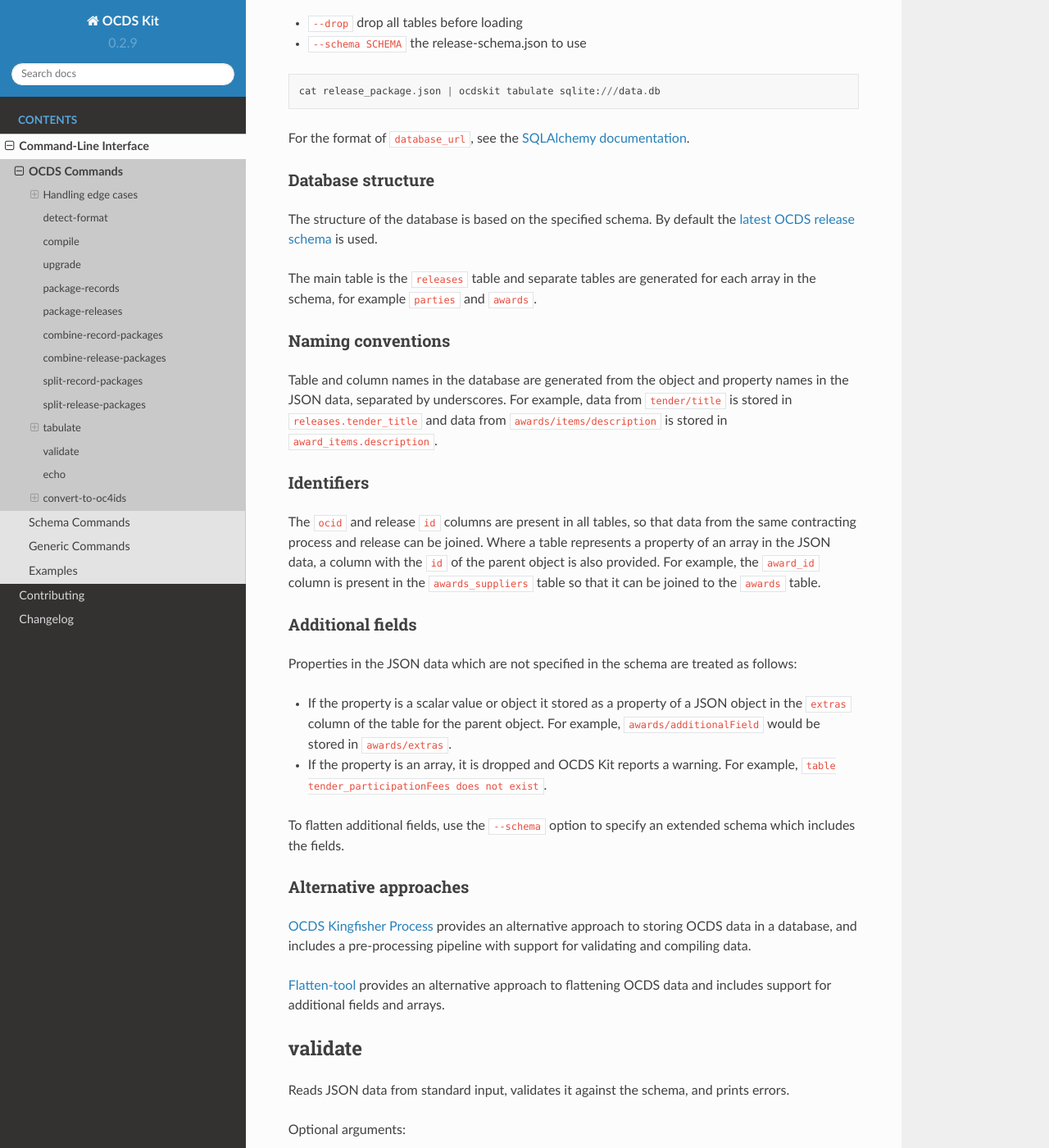
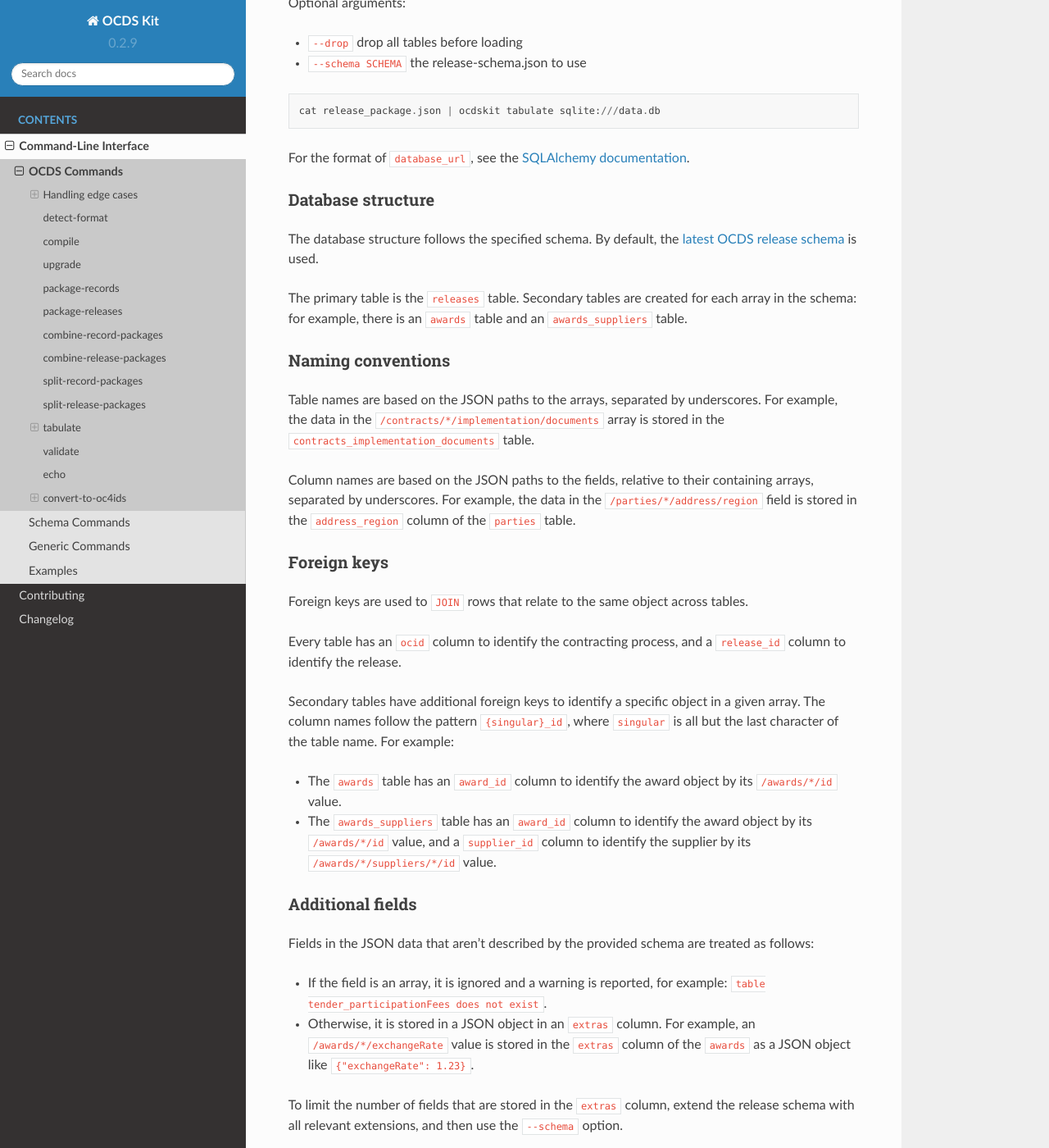
Before and after one commit to open-contracting/ocdskit, a Sphinx documentation site: the page built from docs/cli/ocds.rst, in a window 1280 px wide and 1400 px high, scrolled down 7518 px. Shown: the whole window at 82% size. Built offline with Sphinx 7.4.7 and the Read the Docs theme 2.0.0, drawn with Linux system fonts in a browser that asks for light colours; pages that are not in the unit, such as notebooks, are missing from menus; some of the changed text lies outside the part shown.

Commit message:
Copy-edit tabulate and Windows docs

```diff
--- a/docs/cli.rst
+++ b/docs/cli.rst
@@ -5,7 +5,7 @@ To see all commands available, run::
 
     ocdskit --help
 
-Users on Windows should run ``set PYTHONIOENCODING=utf-8`` in each terminal session before running any ``ocdskit`` commands. To set the environment variable for all future sessions run ``setx PYTHONIOENCODING utf-8``.
+Users on Windows should run ``set PYTHONIOENCODING=utf-8`` in each terminal session before running any ``ocdskit`` commands. To set this environment variable for all future sessions, run ``setx PYTHONIOENCODING utf-8``.
 
 To process a remote file::
 
--- a/docs/cli/ocds.rst
+++ b/docs/cli/ocds.rst
@@ -291,7 +291,7 @@ The ``split`` command will write files named ``xaaaa``, ``xaaab``, ``xaaac``, et
 tabulate
 --------
 
-Reads packages from standard input, flattens them and stores data in a relational database.
+Reads packages, records or releases from standard input and stores releases in a relational database.
 
 Mandatory positional arguments:
 
@@ -311,36 +311,45 @@ For the format of ``database_url``, see the `SQLAlchemy documentation <https://d
 Database structure
 ~~~~~~~~~~~~~~~~~~
 
-The structure of the database is based on the specified schema. By default the `latest OCDS release schema <https://standard.open-contracting.org/latest/en/release-schema.json>`__ is used.
+The database structure follows the specified schema. By default, the `latest OCDS release schema <https://standard.open-contracting.org/latest/en/release-schema.json>`__ is used.
 
-The main table is the ``releases`` table and separate tables are generated for each array in the schema, for example ``parties`` and ``awards``.
+The primary table is the ``releases`` table. Secondary tables are created for each array in the schema: for example, there is an ``awards`` table and an ``awards_suppliers`` table.
 
 Naming conventions
 ~~~~~~~~~~~~~~~~~~
 
-Table and column names in the database are generated from the object and property names in the JSON data, separated by underscores. For example, data from ``tender/title`` is stored in ``releases.tender_title`` and data from ``awards/items/description`` is stored in ``award_items.description``.
+Table names are based on the JSON paths to the arrays, separated by underscores. For example, the data in the ``/contracts/*/implementation/documents`` array is stored in the ``contracts_implementation_documents`` table.
 
-Identifiers
-~~~~~~~~~~~
+Column names are based on the JSON paths to the fields, relative to their containing arrays, separated by underscores. For example, the data in the ``/parties/*/address/region`` field is stored in the ``address_region`` column of the ``parties`` table.
 
-The ``ocid`` and release ``id`` columns are present in all tables, so that data from the same contracting process and release can be joined. Where a table represents a property of an array in the JSON data, a column with the ``id`` of the parent object is also provided. For example, the ``award_id`` column is present in the ``awards_suppliers`` table so that it can be joined to the ``awards`` table.
+Foreign keys
+~~~~~~~~~~~~
+
+Foreign keys are used to ``JOIN`` rows that relate to the same object across tables.
+
+Every table has an ``ocid`` column to identify the contracting process, and a ``release_id`` column to identify the release.
+
+Secondary tables have additional foreign keys to identify a specific object in a given array. The column names follow the pattern ``{singular}_id``, where ``singular`` is all but the last character of the table name. For example:
+
+* The ``awards`` table has an ``award_id`` column to identify the award object by its ``/awards/*/id`` value.
+* The ``awards_suppliers`` table has an ``award_id`` column to identify the award object by its ``/awards/*/id`` value, and a ``supplier_id`` column to identify the supplier by its ``/awards/*/suppliers/*/id`` value.
 
 Additional fields
 ~~~~~~~~~~~~~~~~~
 
-Properties in the JSON data which are not specified in the schema are treated as follows:
+Fields in the JSON data that aren't described by the provided schema are treated as follows:
 
-* If the property is a scalar value or object it stored as a property of a JSON object in the ``extras`` column of the table for the parent object. For example, ``awards/additionalField`` would be stored in ``awards/extras``.
-* If the property is an array, it is dropped and OCDS Kit reports a warning. For example, ``table tender_participationFees does not exist``.
+* If the field is an array, it is ignored and a warning is reported, for example: ``table tender_participationFees does not exist``.
+* Otherwise, it is stored in a JSON object in an ``extras`` column. For example, an ``/awards/*/exchangeRate`` value is stored in the ``extras`` column of the ``awards`` as a JSON object like ``{"exchangeRate": 1.23}``.
 
-To flatten additional fields, use the ``--schema`` option to specify an extended schema which includes the fields.
+To limit the number of fields that are stored in the ``extras`` column, extend the release schema with all relevant extensions, and then use the ``--schema`` option.
 
 Alternative approaches
 ~~~~~~~~~~~~~~~~~~~~~~
 
-`OCDS Kingfisher Process <https://kingfisher-process.readthedocs.io/en/latest/>`__ provides an alternative approach to storing OCDS data in a database, and includes a pre-processing pipeline with support for validating and compiling data.
+`Kingfisher Process <https://kingfisher-process.readthedocs.io/en/latest/>`__ stores OCDS releases as JSON blobs in a single column.
 
-`Flatten-tool <https://flatten-tool.readthedocs.io/en/latest/>`__ provides an alternative approach to flattening OCDS data and includes support for additional fields and arrays.
+`Flatten Tool <https://flatten-tool.readthedocs.io/en/latest/>`__ flattens JSON data into CSV and Excel files and supports additional fields, additional arrays and many other ways to customize the output.
 
 validate
 --------
```
